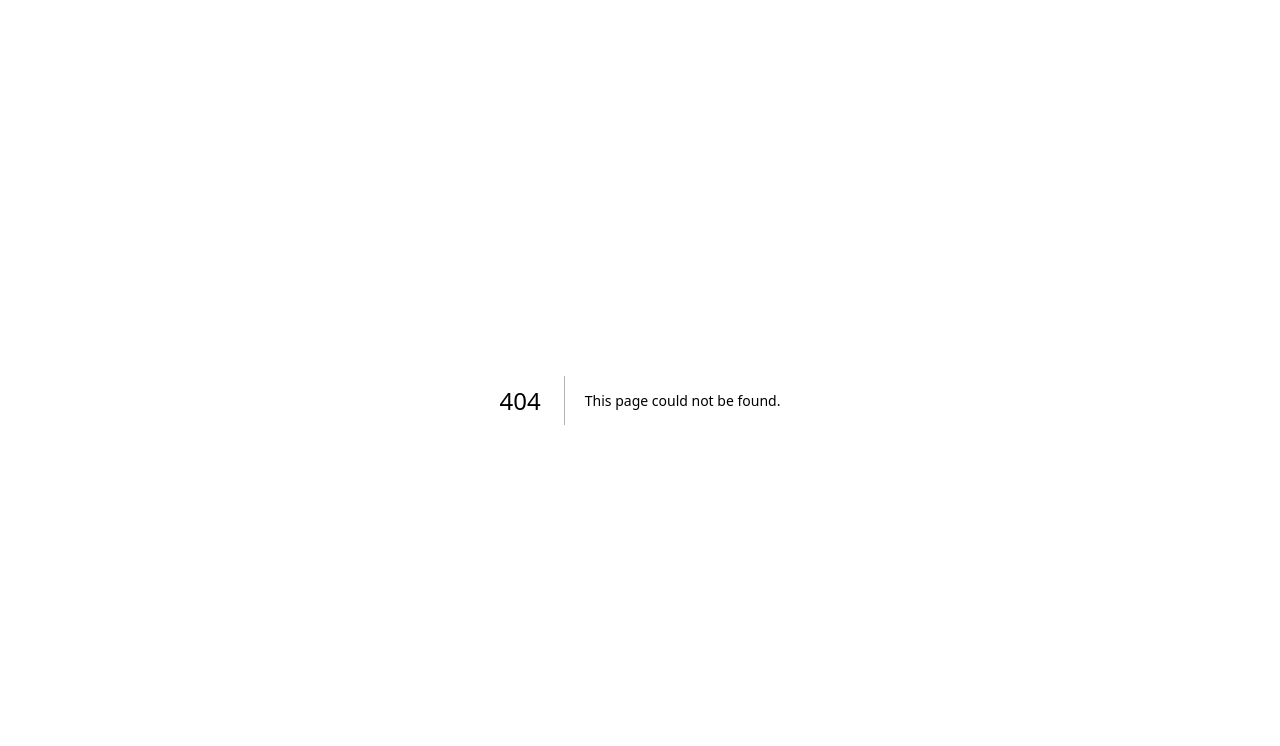
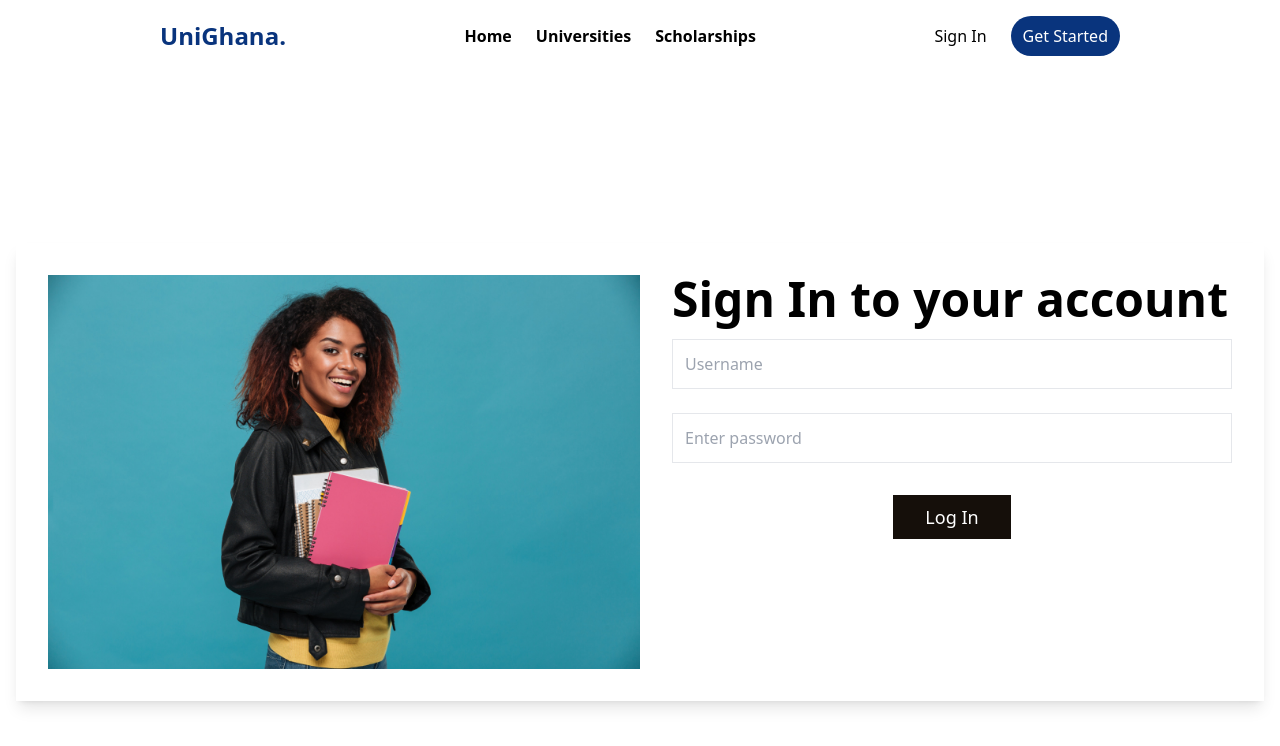
Before and after one commit to bjamyl/uni-ghana-landing, a Next.js app: page /sign-in in a window 1280 px wide. Before the commit this address had no page. Shown: the top 746 px of the page. Built offline with nearby package versions, Linux system fonts and the light colour scheme.

Commit message:
added signin page

```diff
--- a/components/Layout.tsx
+++ b/components/Layout.tsx
@@ -1,6 +1,7 @@
 import React from "react";
 import Navbar from "./Navbar";
 import Footer from "./Footer";
+import Head from "next/head";
 
 type Props = {
   children: React.ReactNode;
@@ -9,6 +10,17 @@ type Props = {
 export default function Layout({ children }: Props) {
   return (
     <div>
+      <Head>
+        <title>Home | UniGhana - Your Univesity Application Companion</title>
+        <meta
+          name="description"
+          content="Website helping students find schools, scholarships and general higher education application guidance."
+        />
+        <meta
+          name="keywords"
+          content="education, application, tertiary, postgraduate"
+        />
+      </Head>
       <Navbar />
       {children}
       <Footer />
--- a/components/Menu.tsx
+++ b/components/Menu.tsx
@@ -1,13 +1,18 @@
 import React from "react";
+import Link from "next/link";
 
 export default function Menu() {
   return (
     <section className="h-[70vh] bg-white z-1 px-4">
       <ul className="font-bold text-2xl space-y-2 text-[#09347d]">
-        <li>Home</li>
+        <Link href="/">
+          <li>Home</li>
+        </Link>
         <li>Universities</li>
         <li>Scholarships</li>
-        <li>Sign In</li>
+        <Link href="/sign-in">
+          <li>Sign In</li>
+        </Link>
         <li>Get Started</li>
       </ul>
     </section>
--- a/components/Navbar.tsx
+++ b/components/Navbar.tsx
@@ -1,6 +1,7 @@
 import { useState } from "react";
 import Hamburger from "hamburger-react";
 import Menu from "./Menu";
+import Link from "next/link";
 
 export default function Navbar() {
   const [toggle, setToggle] = useState(false);
@@ -9,20 +10,30 @@ export default function Navbar() {
       <section className="m-4 xl:mx-40 flex justify-between items-center">
         {/* Logo */}
         <h3 className="font-bold text-2xl text-[#09347d]">
-          UniGhana<span>.</span>
+          <Link href="/">
+            UniGhana<span>.</span>
+          </Link>
         </h3>
         {/* Page Links */}
-        <ul className="hidden">
-          <li>Home</li>
-          <li>Univesities</li>
-          <li>Scholarships</li>
+        <ul className="hidden xl:flex xl:gap-x-6 font-bold ">
+          <Link href="/">
+            <li className="xl:hover:cursor-pointer">Home</li>
+          </Link>
+          <li className="xl:hover:cursor-pointer">Universities</li>
+          <li className="xl:hover:cursor-pointer">Scholarships</li>
         </ul>
         {/* Acocunt buttons */}
-        <div className="hidden">
-          <button>Sign In</button>
-          <button>Get Started</button>
+        <div className="hidden xl:flex xl:items-center xl:gap-x-6 ">
+          <Link href="/sign-in">
+            <button>Sign In</button>
+          </Link>
+          <button className="bg-[#09347d] text-white py-2 px-3 rounded-full">
+            Get Started
+          </button>
         </div>
-        <Hamburger color="#09347d" onToggle={() => setToggle(!toggle)} />
+        <div className="xl:hidden">
+          <Hamburger color="#09347d" onToggle={() => setToggle(!toggle)} />
+        </div>
         {toggle ? (
           <div className="fixed top-20 left-0 w-screen ">
             <Menu />
--- /dev/null
+++ b/pages/sign-in.tsx
@@ -0,0 +1,73 @@
+import React from 'react'
+import Image from 'next/image'
+import Link from 'next/link'
+import Layout from '@/components/Layout'
+
+export default function SignIn() {
+  return (
+    <Layout>
+         <section className="h-screen flex justify-center items-center">
+        <div className="mx-4 xl:w-[1280px] ">
+          {/* <h1 className="font-bold text-2xl mb-4 xl:text-5xl">
+            Sign In to your account
+          </h1> */}
+          <div className="sm:grid lg:grid-cols-2 shadow-lg xl:p-8 p-4 pb-8">
+            <div className="hidden xl:block">
+              <Image
+                src="/images/signin.jpg"
+                alt="signup-image"
+                height={1920}
+                width={1080}
+                className='object-cover'
+              />
+            </div>
+            <div className="xl:ml-8">
+              <form className="flex-col gap-2" onSubmit=''>
+                <h1 className="font-bold text-2xl mb-4 xl:text-5xl">
+                  Sign In to your account
+                </h1>
+
+                <div className="mb-8 sm:flex flex-col gap-6">
+                  <input
+                    className="focus:outline-none border w-full p-3"
+                    type="text"
+                    placeholder="Username"
+                    name="username"
+                  />
+                  {/* <input
+                    className="focus:outline-none border w-full p-3"
+                    type="email"
+                    placeholder="Enter your email"
+                  /> */}
+                  <input
+                    className="focus:outline-none border w-full p-3"
+                    type="password"
+                    placeholder="Enter password"
+                    name="password"
+                  />
+                </div>
+                <div className="flex flex-col items-center gap-2">
+                  <button
+
+                    type="submit"
+                    className="text-white bg-[#150F0A] px-8 py-2 text-lg"
+                  >
+                    Log In
+                  </button>
+                  {/* <p className="text-sm text-center">
+                    Do not own an account?{" "}
+                    <span className="text-sky-500">
+                      <Link href="/signUp"> Create A Free Account </Link>
+                    </span>
+                    instead
+                  </p> */}
+                </div>
+              </form>
+            </div>
+          </div>
+        </div>
+      </section>
+
+    </Layout>
+  )
+}
--- /dev/null
+++ b/pages/sign-up.tsx
@@ -0,0 +1,7 @@
+import React from 'react'
+
+export default function Signup() {
+  return (
+    <div>sign-up</div>
+  )
+}
```
Also changed, not shown: public/images/signin.jpg (added).
